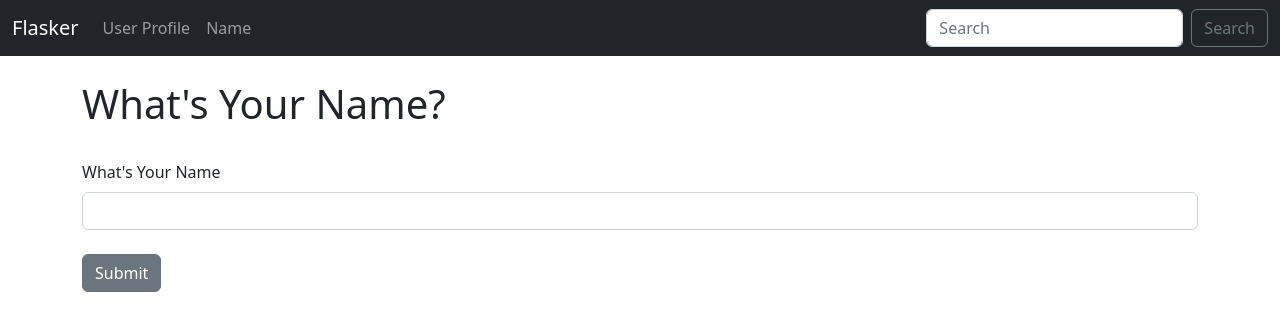
After one commit to HunterWarrior26651/flask-blog, a Flask app: page /name in a window 1280 px wide. The commit adds this page. Shown: the top 331 px of the page. Run offline with Flask 2, Linux system fonts and the light colour scheme.

Commit message:
added webforms

```diff
--- a/hello.py
+++ b/hello.py
@@ -1,8 +1,19 @@
 from flask import Flask, render_template
-
+from flask_wtf import FlaskForm
+from wtforms import StringField, SubmitField
+from wtforms.validators import DataRequired
 
 # Create a Flask Instance
 app = Flask(__name__)
+app.config['SECRET_KEY'] = "my super secret key that no noe is supposed to know"
+
+# Create a Form Class
+class NamerForm(FlaskForm):
+    name = StringField("What's Your Name", validators=[DataRequired()])
+    submit = SubmitField("Submit")
+
+
+
 
 # Create a route decorator
 @app.route('/')
@@ -43,3 +54,15 @@ def page_not_found(e):
 @app.errorhandler(500)
 def page_not_found(e):
     return render_template("500.html"), 404
+
+# Create Name Page
+@app.route('/name', methods=['GET', 'POST'])
+def name():
+    name = None
+    form = NamerForm()
+    # Validate Form
+    if form.validate_on_submit():
+        name = form.name.data
+        form.name.data = ''
+
+    return render_template("name.html", name = name, form = form)
--- a/templates/base.html
+++ b/templates/base.html
@@ -8,7 +8,7 @@
   </head>
    <body>
     <title>Flasker!</title>
-    <script src="https://cdn.jsdelivr.net/npm/bootstrap@5.2.0/dist/js/bootstrap.bundle.min.js" integrity="sha384-A3rJD856KowSb7dwlZdYEkO39Gagi7vIsF0jrRAoQmDKKtQBHUuLZ9AsSv4jD4Xa" crossorigin="anonymous"></script> -->
+    <script src="https://cdn.jsdelivr.net/npm/bootstrap@5.2.0/dist/js/bootstrap.bundle.min.js" integrity="sha384-A3rJD856KowSb7dwlZdYEkO39Gagi7vIsF0jrRAoQmDKKtQBHUuLZ9AsSv4jD4Xa" crossorigin="anonymous"></script>
 
     {% include 'navbar.html' %}
     <br/>
--- /dev/null
+++ b/templates/name.html
@@ -0,0 +1,25 @@
+{% extends 'base.html' %}
+
+{% block content %}
+
+{% if name %}
+    <h1>Hello {{ name }}!!</h1>
+{% else %}
+    <h1>What's Your Name?</h1>
+    <br/>
+    <form method="POST">
+        {{ form.hidden_tag() }}
+
+        {{ form.name.label(class="form-label") }}
+
+        {{ form.name(class="form-control") }}
+        <br/>
+        {{ form.submit(class="btn btn-secondary") }}
+
+    </form>
+
+
+{% endif %}
+
+
+{% endblock %}
--- a/templates/navbar.html
+++ b/templates/navbar.html
@@ -9,10 +9,16 @@
           <li class="nav-item">
             <a class="nav-link" href="{{ url_for('user', name='John') }} ">User Profile</a>
           </li>
+
+          <li class="nav-item">
+            <a class="nav-link" href="{{ url_for('name') }} ">Name</a>
+          </li>
+
+
         </ul>
         <form class="d-flex" role="search">
           <input class="form-control me-2" type="search" placeholder="Search" aria-label="Search">
-          <button class="btn btn-outline-success" type="submit">Search</button>
+          <button class="btn btn-outline-secondary" type="submit">Search</button>
         </form>
       </div>
     </div>
--- a/virt/pyvenv.cfg
+++ b/virt/pyvenv.cfg
@@ -1,3 +1,3 @@
 home = /usr/bin
 include-system-site-packages = false
-version = 3.6.15
+version = 3.10.4
```
Also changed, not shown: 11 other files.
